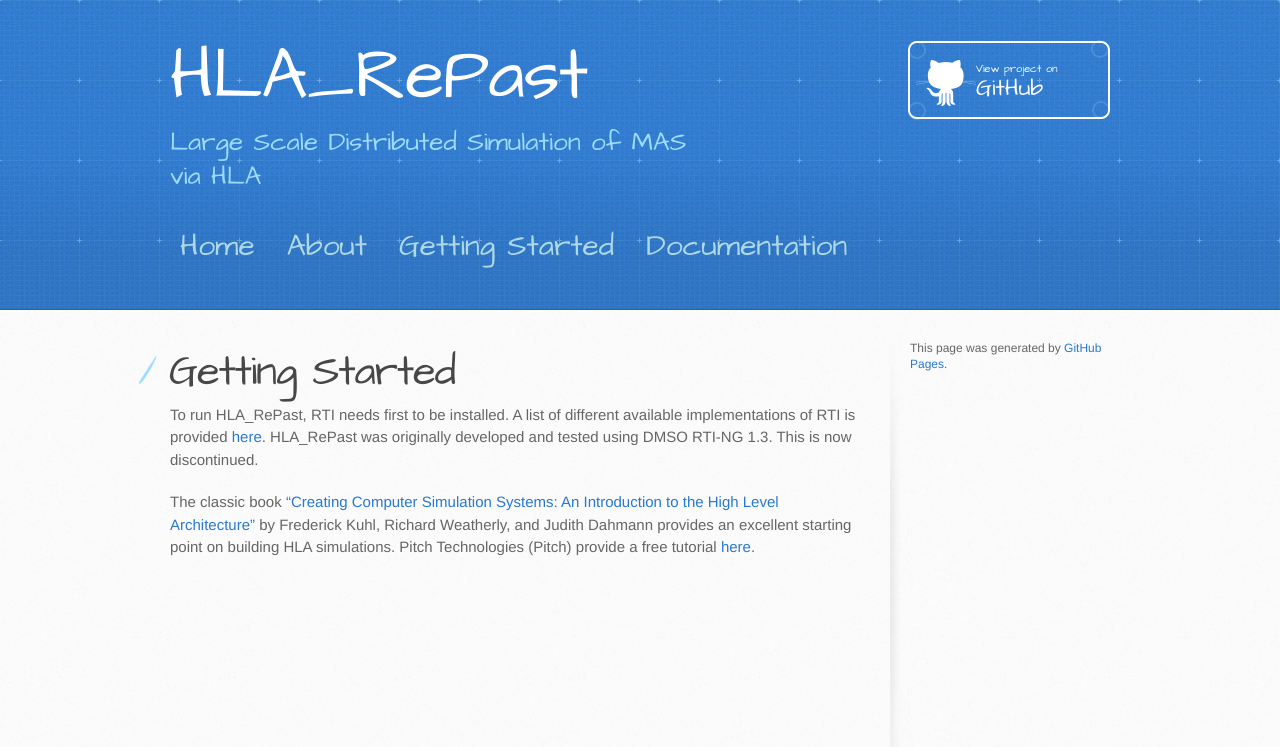
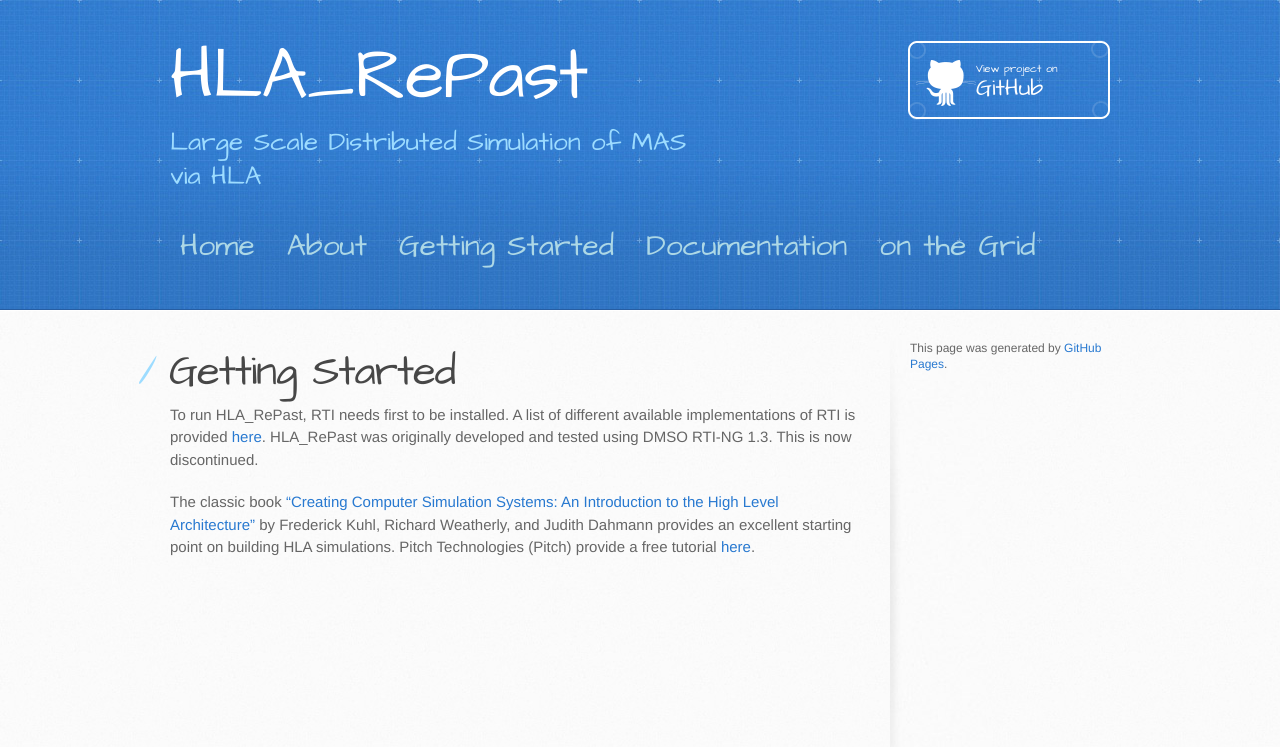
Before and after one commit to theogeorgios/hla-repast.github.io, a Jekyll site: the page built from getting-started.md, in a window 1280 px wide. Shown: the top 747 px of the page. Built offline with Jekyll 4.4.1, drawn with Linux system fonts in a browser that asks for light colours.

Commit message:
Update header.html

```diff
--- a/_includes/header.html
+++ b/_includes/header.html
@@ -16,6 +16,7 @@
             <a href="/about">About</a>
             <a href="/getting_started">Getting Started</a>
             <a href="/docs">Documentation</a>
+            <a href="on_the_grid">on the Grid</a>
         </nav>
     </div>
 </header>
```
